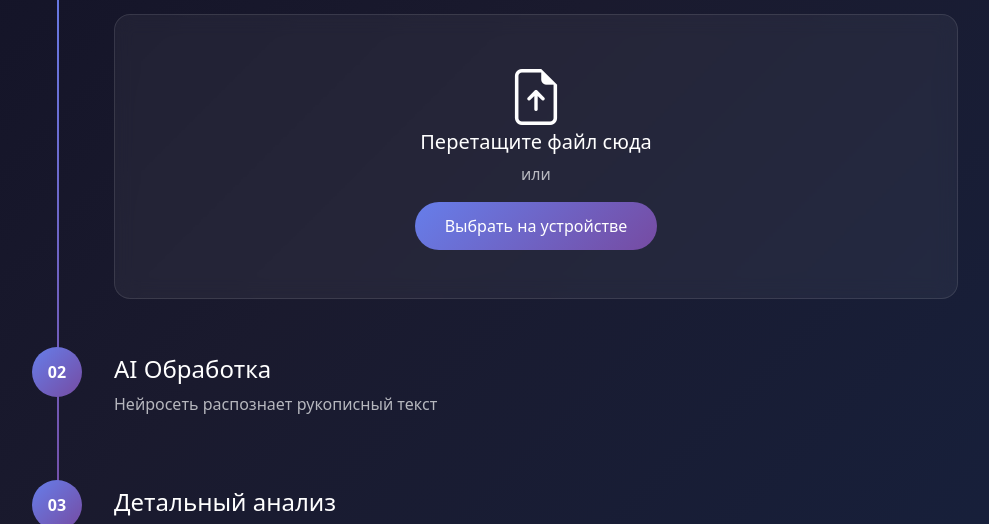
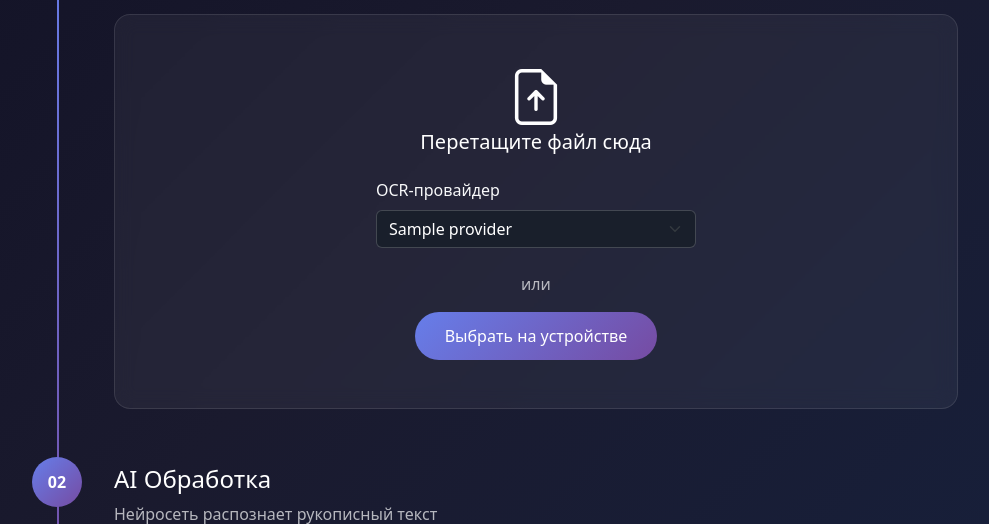
Before and after one commit to Agata3tiakova/litera, a Flask app: template app/templates/index_dark.html in a window 1280 px wide. Shown: the part 525-1049 px from the top of the page, without its empty margins (145-1134 px from the left). Run offline with Flask 3, Linux system fonts and the light colour scheme; the template is opened without the code that fills it: most values are stand-ins (such as "Sample title", 1, 10 or a date in 2020).

Commit message:
Add OCR provider selection UI

```diff
--- a/app/services/image_processor.py
+++ b/app/services/image_processor.py
@@ -83,9 +83,9 @@ def preprocess_image(path: str) -> str:
     return path
 
 
-def ocr_extract_text(path: str, config: dict) -> str:
+def ocr_extract_text(path: str, config: dict, provider: str | None = None) -> str:
     try:
-        return run_ocr(path, config).text
+        return run_ocr(path, config, provider).text
     except Exception:
         logger.exception("OCR error")
         return ''
--- a/app/static/css/style_dark.css
+++ b/app/static/css/style_dark.css
@@ -89,6 +89,22 @@
     background-color: rgba(255,255,255,0.05);
     transition: 0.2s ease;
 }
+
+.ocr-provider-control {
+    max-width: 320px;
+    text-align: left;
+}
+
+.form-select-dark {
+    background-color: rgba(26, 32, 44, 0.95);
+    border: 1px solid rgba(255, 255, 255, 0.18);
+    color: #ffffff;
+}
+
+.form-select-dark:focus {
+    border-color: #667eea;
+    box-shadow: 0 0 0 3px rgba(102, 126, 234, 0.18);
+}
 .text-editor-card {
     background: rgba(45, 55, 72, 0.8);
     border: 1px solid rgba(74, 85, 104, 0.5);
--- a/app/static/js/main.js
+++ b/app/static/js/main.js
@@ -6,6 +6,8 @@ const uploadStatus = document.getElementById("uploadStatus");
 const uploadResult = document.getElementById("uploadResult");
 const imagePreview = document.getElementById("imagePreview");
 const goToResultBtn = document.getElementById("goToResultBtn");
+const ocrProviderSelect = document.getElementById("ocrProviderSelect");
+const ocrProviderUsed = document.getElementById("ocrProviderUsed");
 
 let lastResultId = null;
 
@@ -40,6 +42,9 @@ if (uploadCard && uploadButton && fileInput && uploadStatus && uploadResult && i
 
         const formData = new FormData();
         formData.append("file", file);
+        if (ocrProviderSelect) {
+            formData.append("provider", ocrProviderSelect.value);
+        }
 
         try {
             const response = await fetch("/api/process", {
@@ -56,6 +61,9 @@ if (uploadCard && uploadButton && fileInput && uploadStatus && uploadResult && i
             }
 
             lastResultId = data.id;
+            if (ocrProviderUsed && data.provider) {
+                ocrProviderUsed.textContent = `Распознано через: ${data.provider}`;
+            }
             uploadResult.style.display = "block";
 
         } catch (err) {
--- a/app/templates/index_dark.html
+++ b/app/templates/index_dark.html
@@ -35,6 +35,18 @@
                                 <div class="upload-content text-center py-5">
                                     <i class="bi bi-file-earmark-arrow-up display-4 mb-3"></i>
                                     <h5>Перетащите файл сюда</h5>
+                                    <div class="ocr-provider-control mx-auto my-4">
+                                        <label for="ocrProviderSelect" class="form-label text-light mb-2">
+                                            OCR-провайдер
+                                        </label>
+                                        <select id="ocrProviderSelect" class="form-select form-select-dark">
+                                            {% for provider in ocr_providers %}
+                                            <option value="{{ provider }}" {% if provider == default_ocr_provider %}selected{% endif %}>
+                                                {{ provider }}
+                                            </option>
+                                            {% endfor %}
+                                        </select>
+                                    </div>
                                     <p class="text-light" style="opacity: 0.7;">или</p>
                                     <button class="btn btn-gradient" id="uploadButton">Выбрать на устройстве</button>
                                     <input type="file" id="fileInput" accept="image/*" style="display: none;">
@@ -44,6 +56,7 @@
                                     </div>
                                     <div id="uploadResult" class="text-light mt-4 text-center" style="display:none;">
                                         <h5 class="mb-3">Файл загружен</h5>
+                                        <p id="ocrProviderUsed" class="text-light mb-3" style="opacity: 0.75;"></p>
                                         <img id="imagePreview"
                                              class="img-fluid rounded mb-3"
                                              style="max-height:300px;"
```
Also changed, not shown: app/routes.py (+15 -5 lines).
